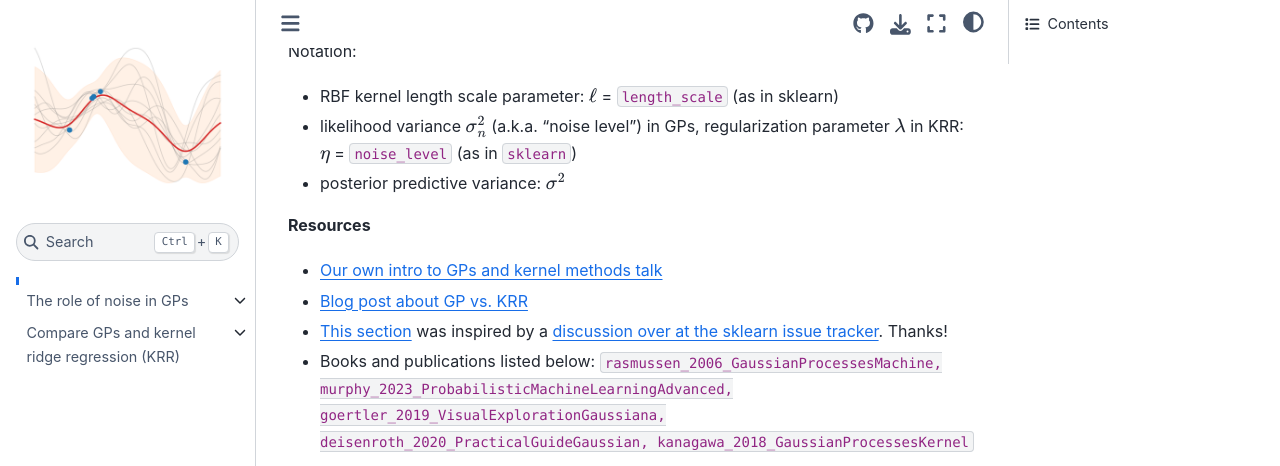
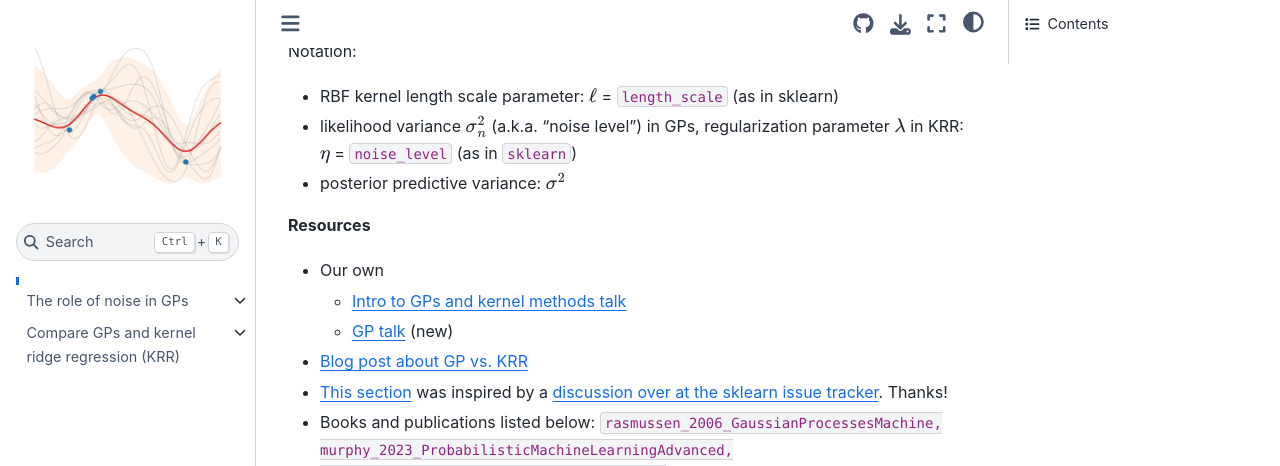
Before and after one commit to elcorto/gp_playground, a Jupyter Book: the page built from book/root.md, in a window 1280 px wide and 900 px high, scrolled down 505 px, cut to the strip 0-466 px from the top of the window. Built offline with Jupyter Book 1.0.4 settings and Sphinx 7.4.7 and the Sphinx Book theme 1.1.4, drawn with Linux system fonts in a browser that asks for light colours; pages that are not in the unit, such as notebooks, are missing from menus; cross-references to code outside the pages are shown as plain code.

Commit message:
ENH: add link to new GP talk

```diff
--- a/book/root.md
+++ b/book/root.md
@@ -27,7 +27,9 @@ Notation:
 
 **Resources**
 
-* [Our own intro to GPs and kernel methods talk][talk]
+* Our own
+  * [Intro to GPs and kernel methods talk][talk_gp_krr]
+  * [GP talk][talk_gp] (new)
 * [Blog post about GP vs. KRR][gp_krr_blog]
 * [This section](s:gp_pred_noise) was inspired by a [discussion over at the sklearn issue
   tracker][sklearn_issue]. Thanks!
@@ -55,5 +57,6 @@ If you like to cite this resource, you can use this BibTeX entry:
 
 [gp_krr_blog]: https://gregorygundersen.com/blog/2020/01/06/kernel-gp-regression
 [sklearn_issue]: https://github.com/scikit-learn/scikit-learn/issues/22945
-[talk]: https://figshare.com/articles/presentation/Introduction_to_kernel_methods_and_Gaussian_processes/22032650
+[talk_gp_krr]: https://figshare.com/articles/presentation/Introduction_to_kernel_methods_and_Gaussian_processes/22032650
+[talk_gp]: https://figshare.com/articles/presentation/Introduction_to_Gaussian_processes/25988176
 [^fn:excuse]: And is an excuse to play with JupyterBook.
```
